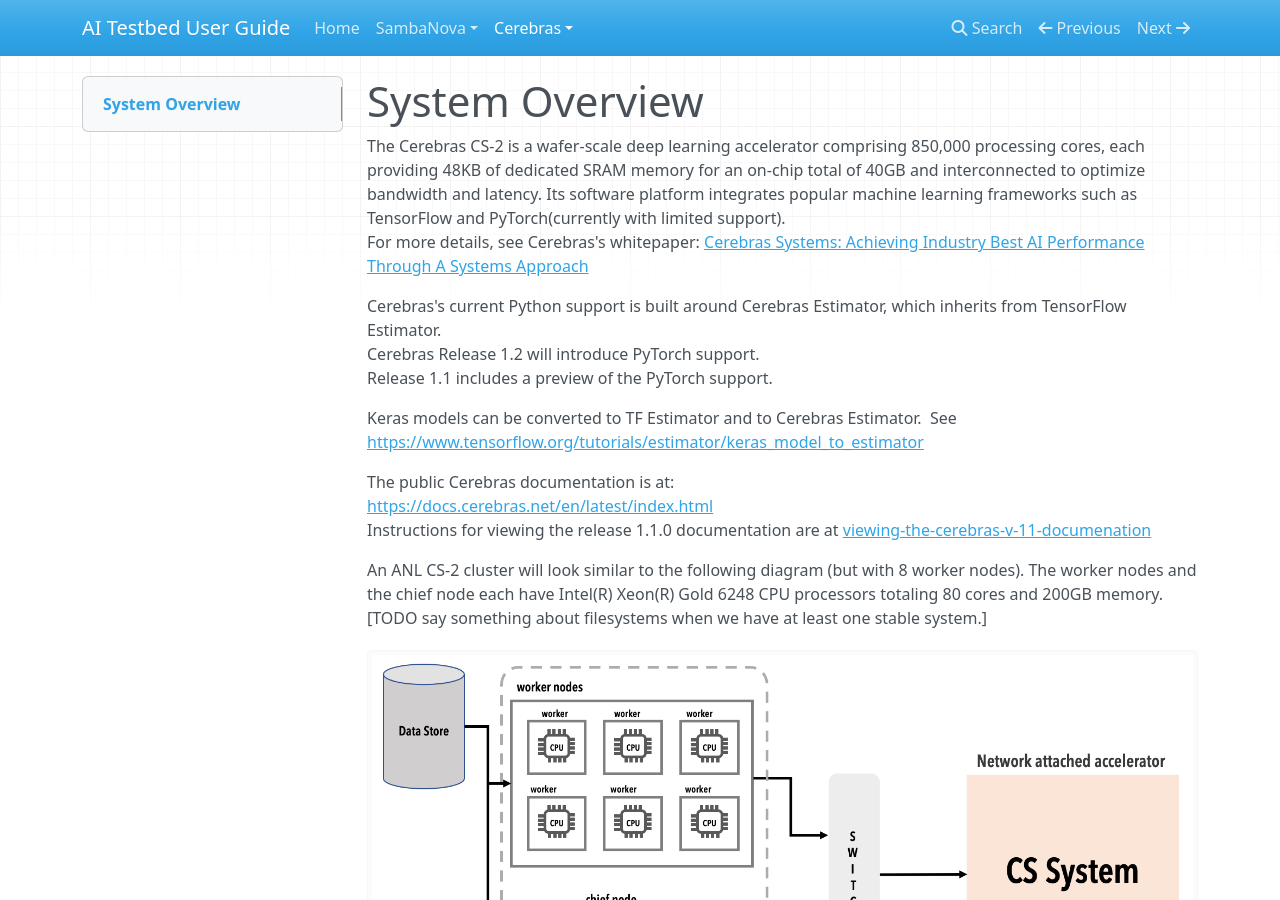
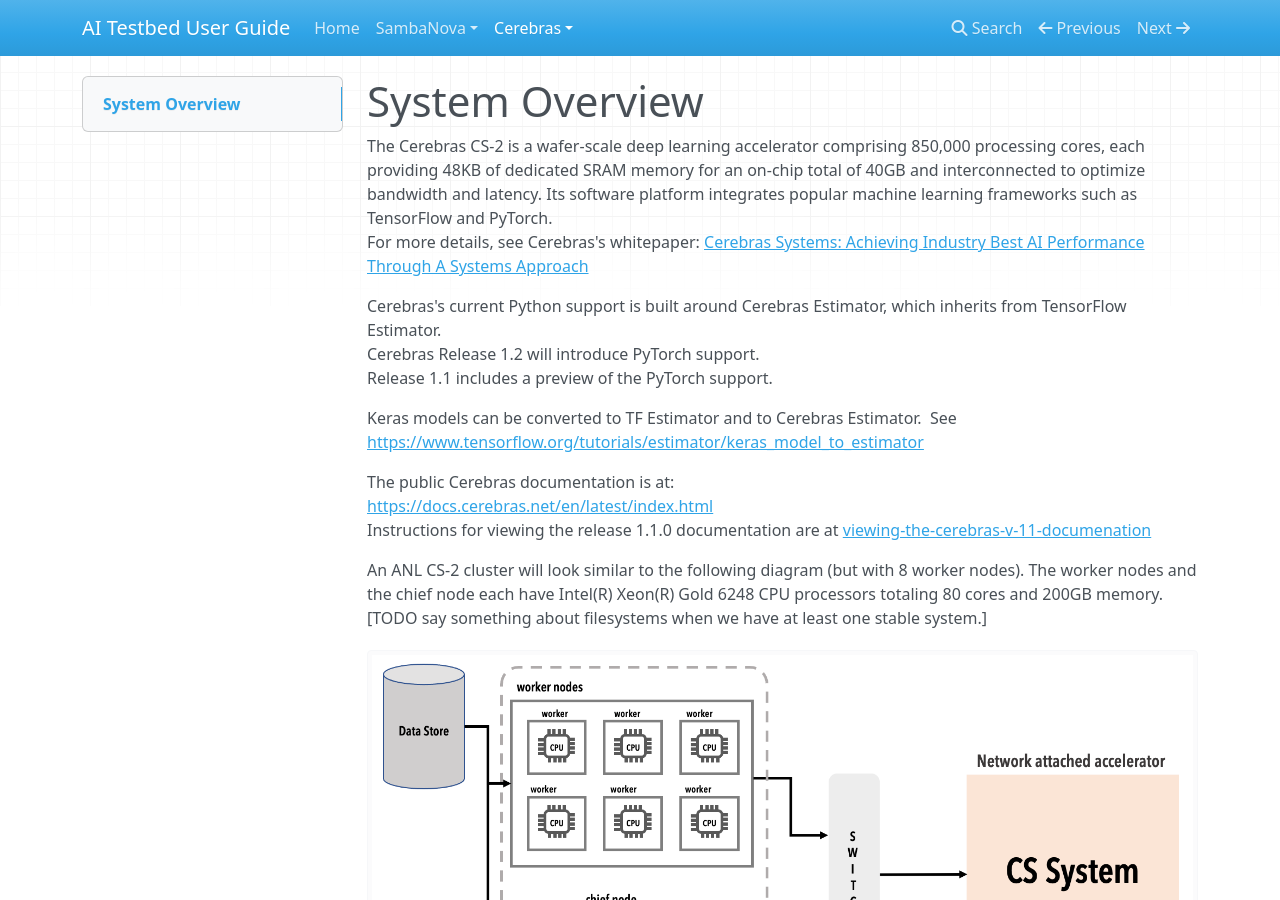
Before and after one commit to argonne-lcf/ai-testbed-userdocs, an MkDocs documentation site: the page built from docs/cerebras/System-Overview.md, in a window 1280 px wide and 900 px high. Built offline with MkDocs 1.6.1, drawn with Linux system fonts in a browser that asks for light colours; nearby versions of some CDN libraries.

Commit message:
Update System-Overview.md

```diff
--- a/docs/cerebras/System-Overview.md
+++ b/docs/cerebras/System-Overview.md
@@ -1,5 +1,5 @@
 # System Overview
-The Cerebras CS-2 is a wafer-scale deep learning accelerator comprising 850,000 processing cores, each providing 48KB of dedicated SRAM memory for an on-chip total of 40GB and interconnected to optimize bandwidth and latency. Its software platform integrates popular machine learning frameworks such as TensorFlow and PyTorch(currently with limited support).<br>
+The Cerebras CS-2 is a wafer-scale deep learning accelerator comprising 850,000 processing cores, each providing 48KB of dedicated SRAM memory for an on-chip total of 40GB and interconnected to optimize bandwidth and latency. Its software platform integrates popular machine learning frameworks such as TensorFlow and PyTorch.<br>
 For more details, see Cerebras's whitepaper:
 <a href="https://f.hubspotusercontent30.net/hubfs/8968533/Cerebras-CS-2-Whitepaper.pdf">Cerebras Systems: Achieving Industry Best AI Performance Through A Systems Approach</a>
 
```
